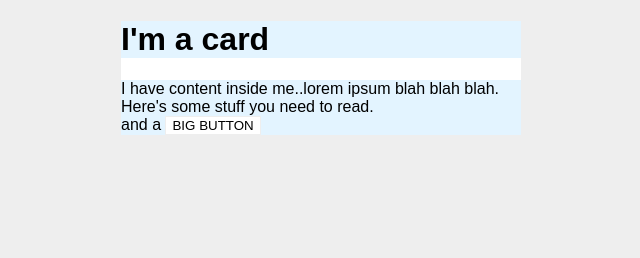
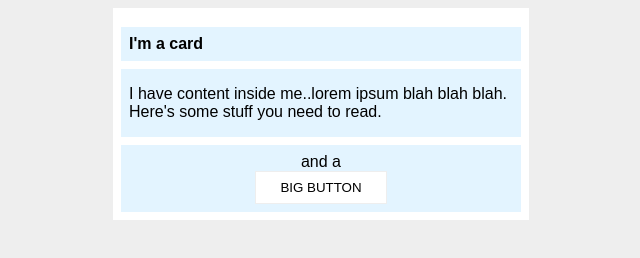
Before and after one commit to xAshitaka/The-Odin-Project, a plain HTML site: page 02-margin-and-padding-2/index.html in a window 1280 px wide. Shown: the whole page, without its empty margins (319-959 px from the left). Drawn offline with Linux system fonts and the light colour scheme.

Commit message:
modif exos

```diff
--- a/02-margin-and-padding-2/index.html
+++ b/02-margin-and-padding-2/index.html
@@ -11,7 +11,7 @@
     <div class="card">
       <h1 class="title">I'm a card</h1>
       <div class="content">I have content inside me..lorem ipsum blah blah blah. Here's some stuff you need to read.</div>
-      <div class="button-container">and a <button>BIG BUTTON</button></div>
+      <div class="button-container">and a <br><button>BIG BUTTON</button></div>
     </div>
   </body>
 </html>
--- a/02-margin-and-padding-2/style.css
+++ b/02-margin-and-padding-2/style.css
@@ -1,27 +1,42 @@
 body {
   background: #eee;
   font-family: sans-serif;
+
 }
 
 .card {
+
   width: 400px;
   background: #fff;
-  margin: 16px auto;
+  margin: 8px auto;
+  padding: 8px;
 }
 
 .title {
   background: #e3f4ff;
+  font-size: 16px;
+  padding: 8px;
+  margin-bottom: 8px;
+
 }
 
 .content {
   background: #e3f4ff;
+  padding: 16px 8px 16px 8px;
 }
 
 .button-container {
+  margin-top: 8px;
+  text-align: center;
   background: #e3f4ff;
+ padding: 8px;
+  text-align: center;
 }
 
 button {
   background: white;
   border: 1px solid #eee;
+  display: block;
+   padding: 8px 24px 8px 24px;
+  margin: 0 auto;
 }
--- a/flex/01-flex-center/style.css
+++ b/flex/01-flex-center/style.css
@@ -3,9 +3,13 @@
   border: 4px solid midnightblue;
   width: 400px;
   height: 300px;
+  display: flex;
+  justify-content: center;
+
 }
 
 .box {
+ align-self: center;
   background: palevioletred;
   font-weight: bold;
   text-align: center;
```
Also changed, not shown: 01-margin-and-padding-1/style.css (+5 -5 lines), flex/01-flex-center/index.html (+1 -1 lines).
